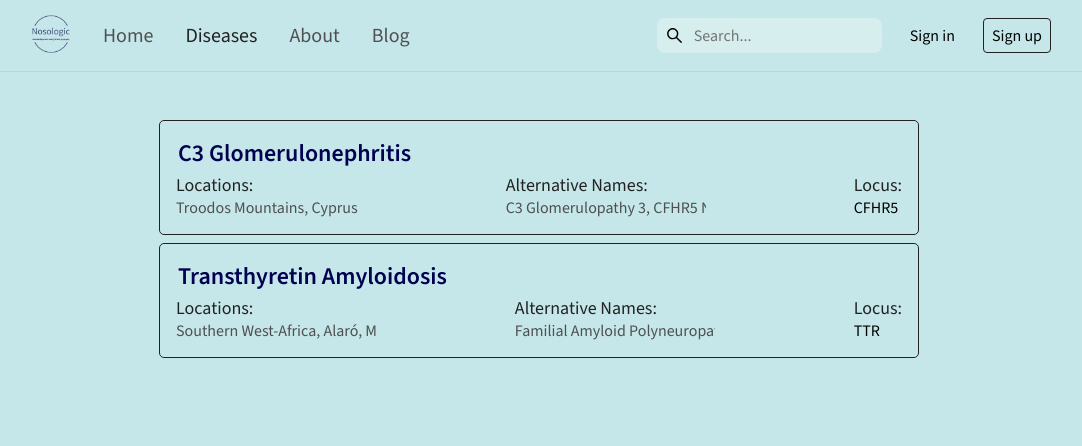
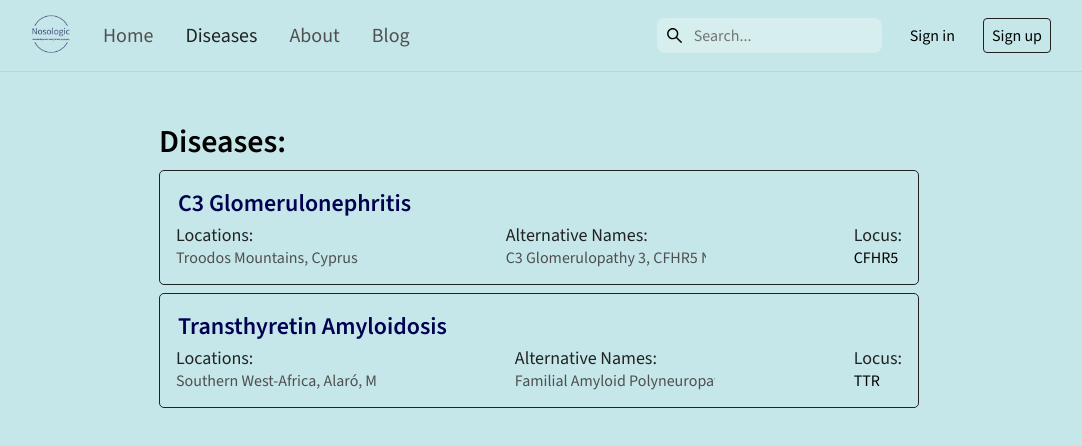
Before and after one commit to Nosologic/Nosologic-front, a React (Vite) app: page /diseases in a window 1280 px wide. Shown: the top 446 px of the page, without its empty margins (101-1183 px from the left). Built offline with nearby package versions, Linux system fonts and the light colour scheme.

Commit message:
Add a title to DiseasesPage with new styles
Introduced a `.page_title` class in the stylesheet and applied it to a new `<span>` element in the `DiseasesPage` component. The title enhances the page structure and styling with a bold, clear header.

```diff
--- a/src/pages/DiseasesPage.tsx
+++ b/src/pages/DiseasesPage.tsx
@@ -5,6 +5,9 @@ import diseases from "../assets/Diseases.ts";
 export default function DiseasesPage() {
     return (
         <main className={styles.diseases_page_ctr}>
+            <span className={styles.page_title}>
+                Diseases:
+            </span>
             {/* Loops through all the records from Diseases.ts and creates a DiseaseCard for each */}
             {diseases.map( (dis) => (
                 <DiseaseCard key={dis.id} id={dis.id}/>
--- a/src/styles/pages/DiseasesPage.module.scss
+++ b/src/styles/pages/DiseasesPage.module.scss
@@ -7,3 +7,8 @@
   flex-direction: column;
   gap: 8px;
 }
+
+.page_title {
+  @include page_title;
+  font-weight: 600;
+}
```
